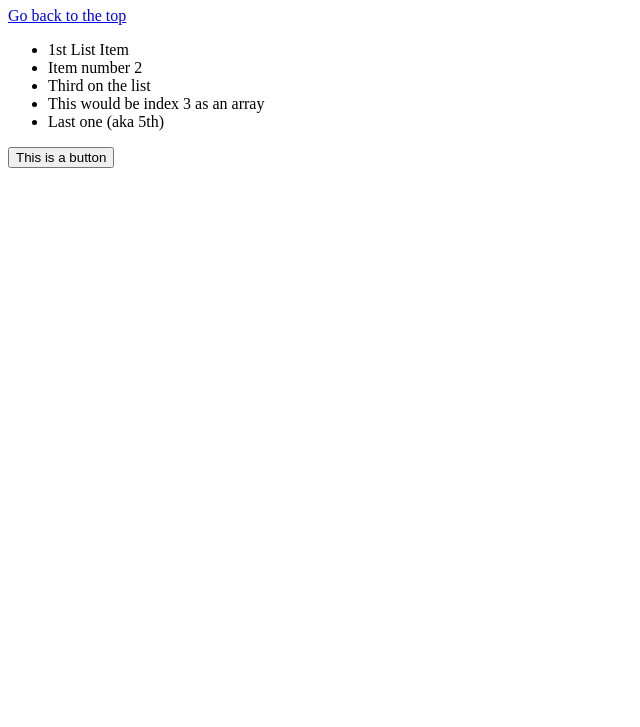
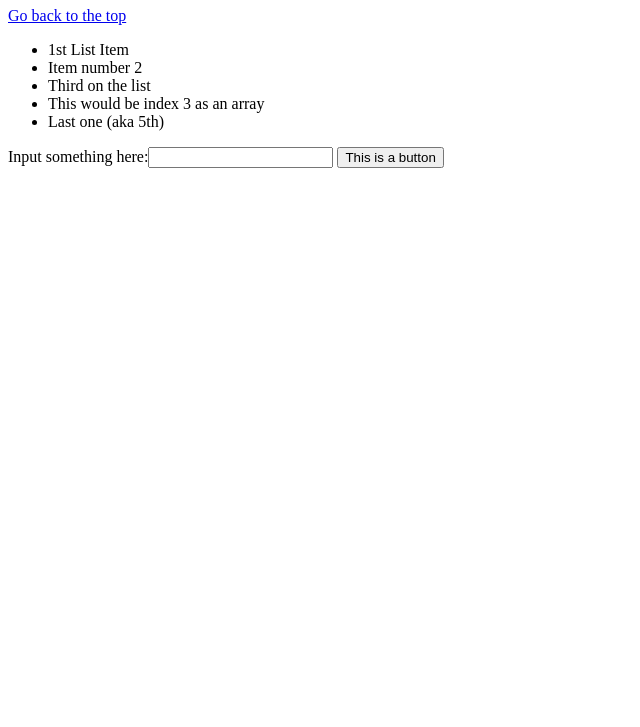
Before and after one commit to nolanknill/lec-event-handling-async, a plain HTML site: page index.html in a window 1280 px wide. Shown: the part 73-800 px from the top of the page, without its empty margins (0-640 px from the left). Drawn offline with Linux system fonts and the light colour scheme.

Commit message:
Adds input field and form

```diff
--- a/index.html
+++ b/index.html
@@ -20,8 +20,13 @@
             <li class="nav__item">Last one (aka 5th)</li>
         </ul>
     </nav>
-    <button class="button-example">This is a button</button>
 
-    <script src="./script.js"></script>
+    <form>
+        <label>Input something here:<input type="text"></label>
+        <button class="button-example">This is a button</button>
+    </form>
+
+
+    <script src="./scripts/script.js"></script>
 </body>
 </html>
```
